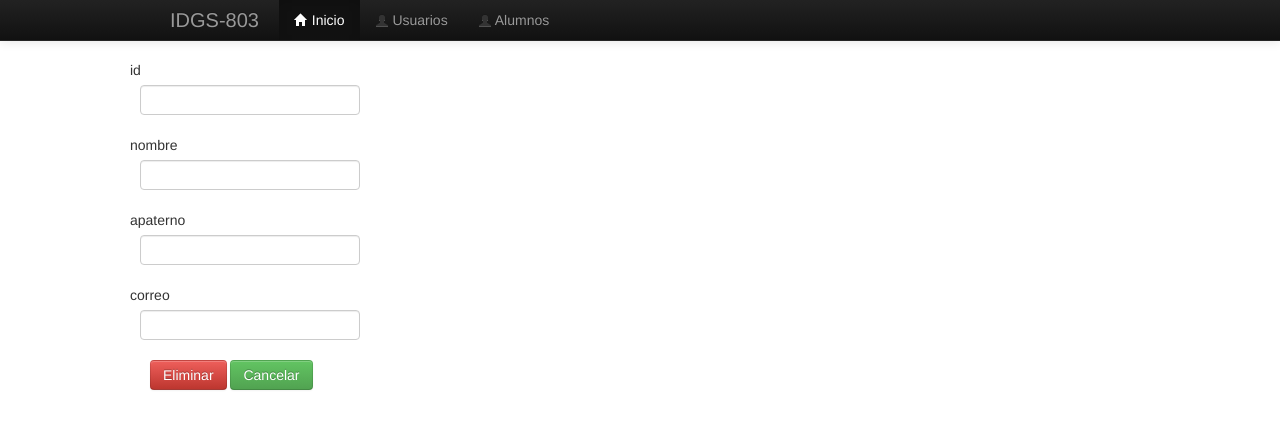
After one commit to IDGS-803-21000011/FLASK_BD_IDGS803, a Flask app: template templates/eliminar.html in a window 1280 px wide. The commit adds this page. Shown: the top 429 px of the page. Run offline with Flask 3, Linux system fonts and the light colour scheme; the template is opened without the code that fills it: values that come from a table or form of the project are taken from there, others are empty; some libraries are stand-ins or nearby versions.

Commit message:
PEVG 01/03/204 ABC Terminado

```diff
--- a/main.py
+++ b/main.py
@@ -22,6 +22,43 @@ def index():
         db.session.add(alum)
         db.session.commit()
     return render_template("index.html", form=alum_form)
+
+@app.route("/eliminar", methods=["GET", "POST"])
+def eliminar():
+    alum_form = forms.UserForm2(request.form)
+    if request.method == "GET":
+        id = request.args.get('id')
+        alum1 = db.session.query(Alumnos).filter(Alumnos.id == id).first()
+        alum_form.id.data = request.args.get('id')
+        alum_form.nombre.data = alum1.nombre
+        alum_form.apaterno.data = alum1.apaterno
+        alum_form.email.data = alum1.email
+    elif request.method == 'POST':
+        id = alum_form.id.data
+        alum = Alumnos.query.get(id)
+        db.session.delete(alum)
+        db.session.commit()
+    return render_template('eliminar.html', form=alum_form)
+
+@app.route("/modificar", methods=["GET", "POST"])
+def modificar():
+    alum_form = forms.UserForm2(request.form)
+    if request.method == "GET":
+        id = request.args.get('id')
+        alum1 = db.session.query(Alumnos).filter(Alumnos.id == id).first()
+        alum_form.id.data = request.args.get('id')
+        alum_form.nombre.data = alum1.nombre
+        alum_form.apaterno.data = alum1.apaterno
+        alum_form.email.data = alum1.email
+    elif request.method == 'POST':
+        id = alum_form.id.data
+        alum1 = db.session.query(Alumnos).filter(Alumnos.id == id).first()
+        alum1.nombre = alum_form.nombre.data
+        alum1.apaterno = alum_form.apaterno.data
+        alum1.email = alum_form.email.data
+        db.session.add(alum1)
+        db.session.commit()
+    return render_template('modificar.html', form=alum_form)
 
 @app.route("/ABC_Completo", methods=["GET", "POST"])
 def ABC_Completo():
--- a/templates/ABC_Completo.html
+++ b/templates/ABC_Completo.html
@@ -21,8 +21,8 @@
                     <td>{{ alum.nombre }}</td>
                     <td>{{ alum.apaterno }}</td>
                     <td>{{ alum.email }}</td>
-                    <td><a href="eliminar.html?id={{ alum.id }}" class="btn btn-danger">Eliminar</a></td>
-                    <td><a href="modificar.html?id={{ alum.id }}" class="btn btn-warning">Modificar</a></td>
+                    <td><a href="eliminar?id={{ alum.id }}" class="btn btn-danger">Eliminar</a></td>
+                    <td><a href="modificar?id={{ alum.id }}" class="btn btn-warning">Modificar</a></td>
                 </tr>
                 {%endfor%}
             </tbody>
--- /dev/null
+++ b/templates/eliminar.html
@@ -0,0 +1,33 @@
+{%extends 'layout.html'%} {%block content%}
+{% from "_macros.html" import render_field%}
+<div class="container">
+    <div class="row">
+        <form name="registro" action="/eliminar" id="eliminar" method="POST">
+            <div class="row control-group">
+                <div class="form-group col-xs-12 float-label-form-group controls">
+                    {{ render_field(form.id, class="form-control") }}
+                </div>
+            </div>
+            <div class="row control-group">
+                <div class="form-group col-xs-12 float-label-form-group controls">
+                    {{ render_field(form.nombre, class="form-control") }}
+                </div>
+            </div>
+            <div class="row control-group">
+                <div class="form-group col-xs-12 float-label-form-group controls">
+                    {{ render_field(form.apaterno, class="form-control") }}
+                </div>
+            </div>
+            <div class="row control-group">
+                <div class="form-group col-xs-12 float-label-form-group controls">
+                    {{ render_field(form.email, class="form-control") }}
+                </div>
+            </div>
+            <input type="hidden" name="csrf_token" value="{{csrf_token()}}"/>
+            <input type="submit" id="eliminar" name="eliminar" value="Eliminar" class="btn btn-danger"/>
+            <a href="ABC_Completo" class="btn btn-success">Cancelar</a>
+        </form>
+    </div>
+</div>
+
+{%endblock%}
```
Also changed, not shown: templates/modificar.html (added, +33 -0 lines).
